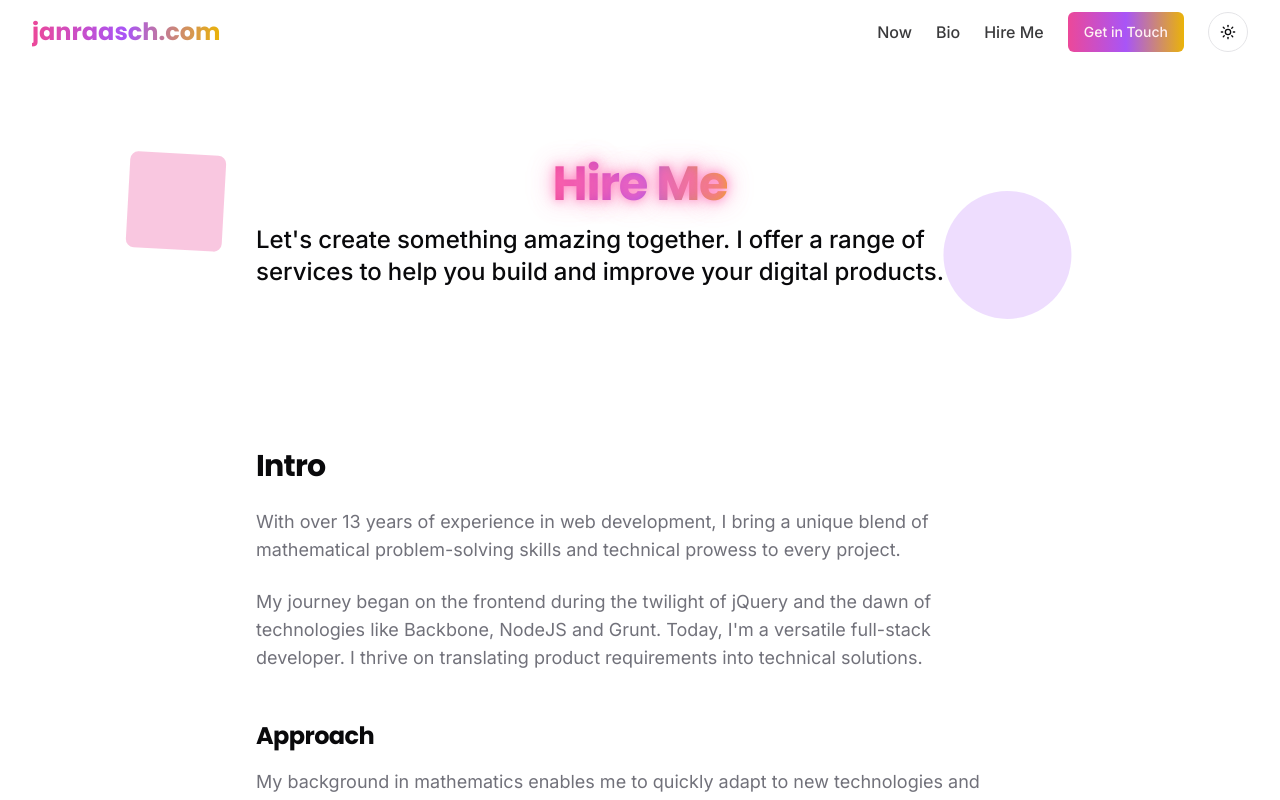
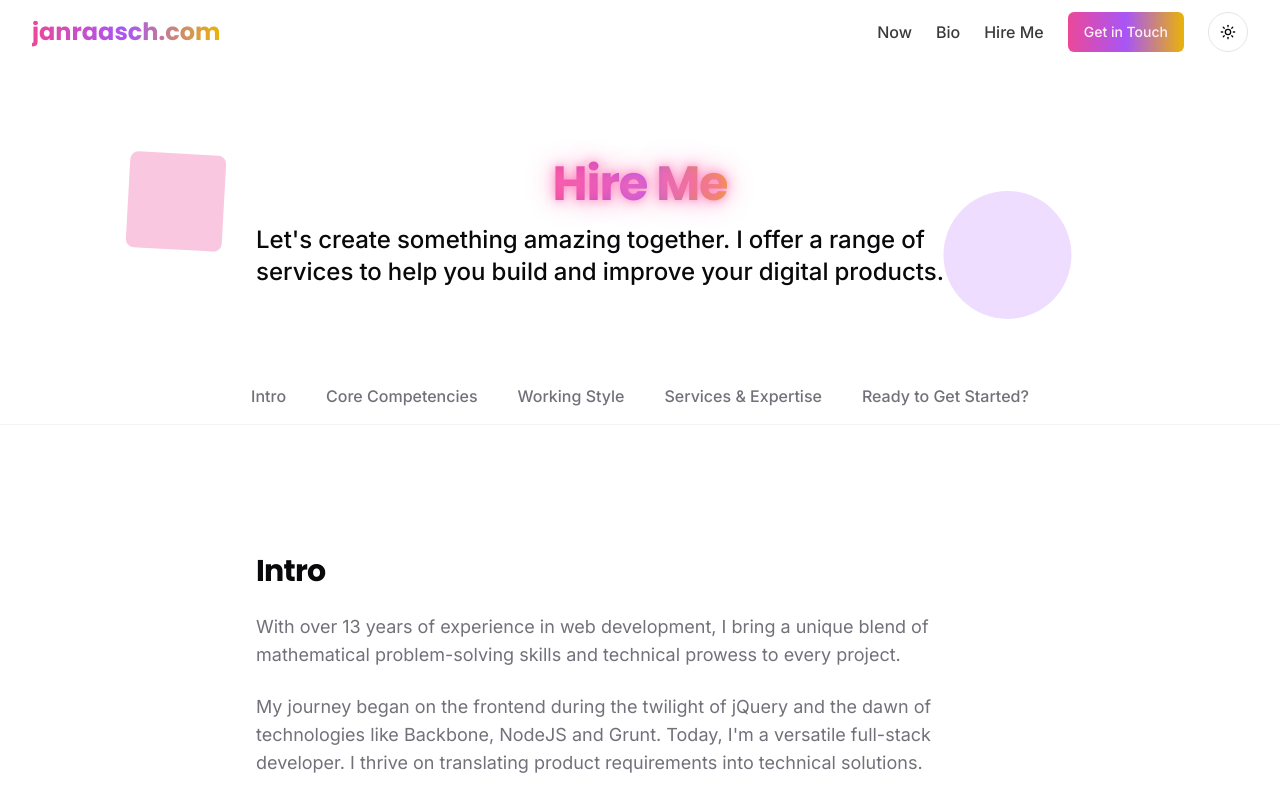
Before and after one commit to janraasch/janraaschcom-vibrant, a Next.js app: page /hire-me in a window 1280 px wide. Shown: the top 800 px of the page. Built offline with nearby package versions, Linux system fonts and the light colour scheme.

Commit message:
feat(hire-me): add *static* TOC

```diff
--- a/app/hire-me/page.tsx
+++ b/app/hire-me/page.tsx
@@ -5,12 +5,22 @@ import CoreCompetenciesSection from "@/components/sections/core-competencies-sec
 import WorkApproachSection from "@/components/sections/work-approach-section"
 import ServicesSection from "@/components/sections/services-section"
 import CTASection from "@/components/sections/cta-section"
+import TableOfContents from "@/components/table-of-contents"
 
 export default function HireMePage() {
+  const tocItems = [
+    { id: "intro", label: "Intro" },
+    { id: "skills", label: "Core Competencies" },
+    { id: "work-style", label: "Working Style" },
+    { id: "services", label: "Services & Expertise" },
+    { id: "contact", label: "Ready to Get Started?" },
+  ]
+
   return (
     <div className="relative">
       <GeometricShapes />
       <HireMeHeroSection />
+      <TableOfContents items={tocItems} />
       <IntroSection />
       <CoreCompetenciesSection />
       <WorkApproachSection />
--- /dev/null
+++ b/components/table-of-contents.tsx
@@ -0,0 +1,29 @@
+import Link from "next/link"
+
+interface TableOfContentsItem {
+  id: string
+  label: string
+}
+
+interface TableOfContentsProps {
+  items: TableOfContentsItem[]
+}
+
+export default function TableOfContents({ items }: TableOfContentsProps) {
+  return (
+    <nav className="mb-8 md:mt-8 w-full border-b border-muted pb-4">
+      <ul className="flex flex-wrap gap-4 justify-center">
+        {items.map((item) => (
+          <li key={item.id}>
+            <Link
+              href={`#${item.id}`}
+              className="px-3 py-1 rounded hover:bg-primary/10 hover:text-primary font-medium transition-colors text-muted-foreground"
+            >
+              {item.label}
+            </Link>
+          </li>
+        ))}
+      </ul>
+    </nav>
+  )
+}
```
